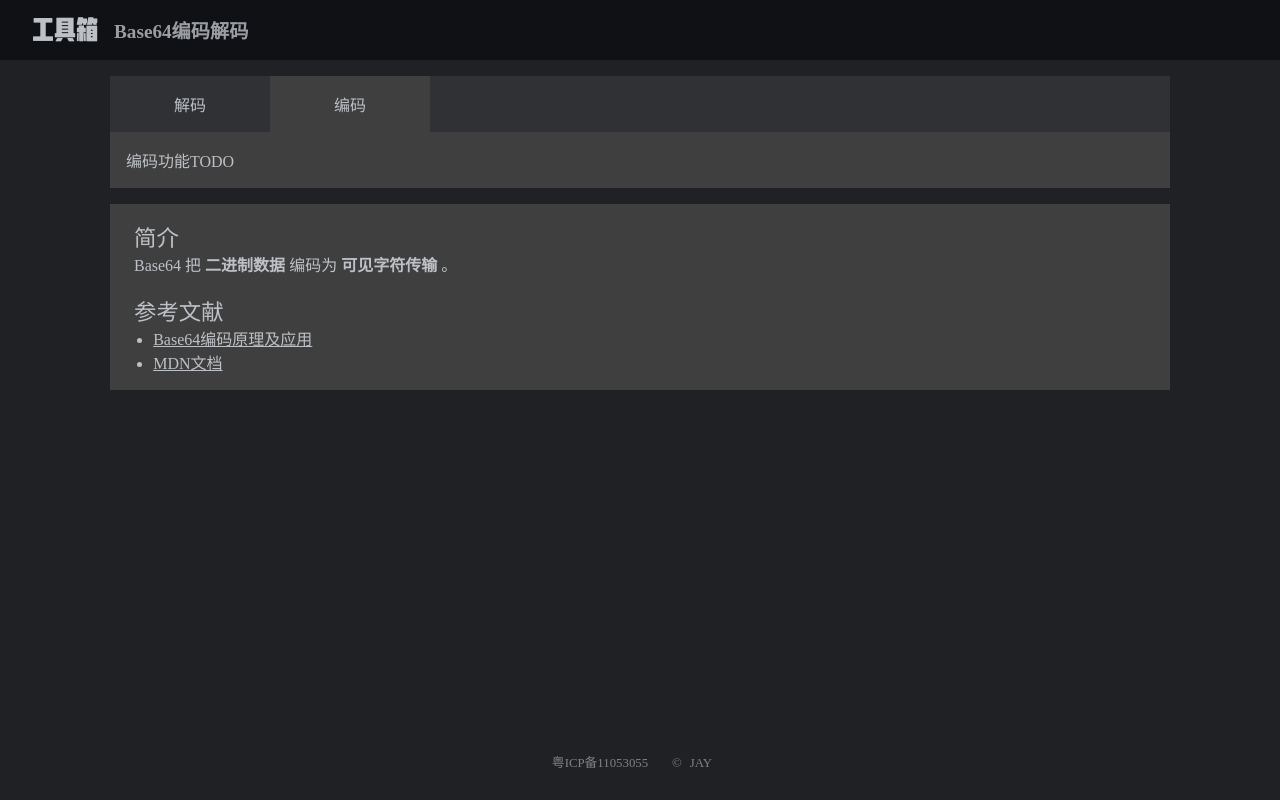
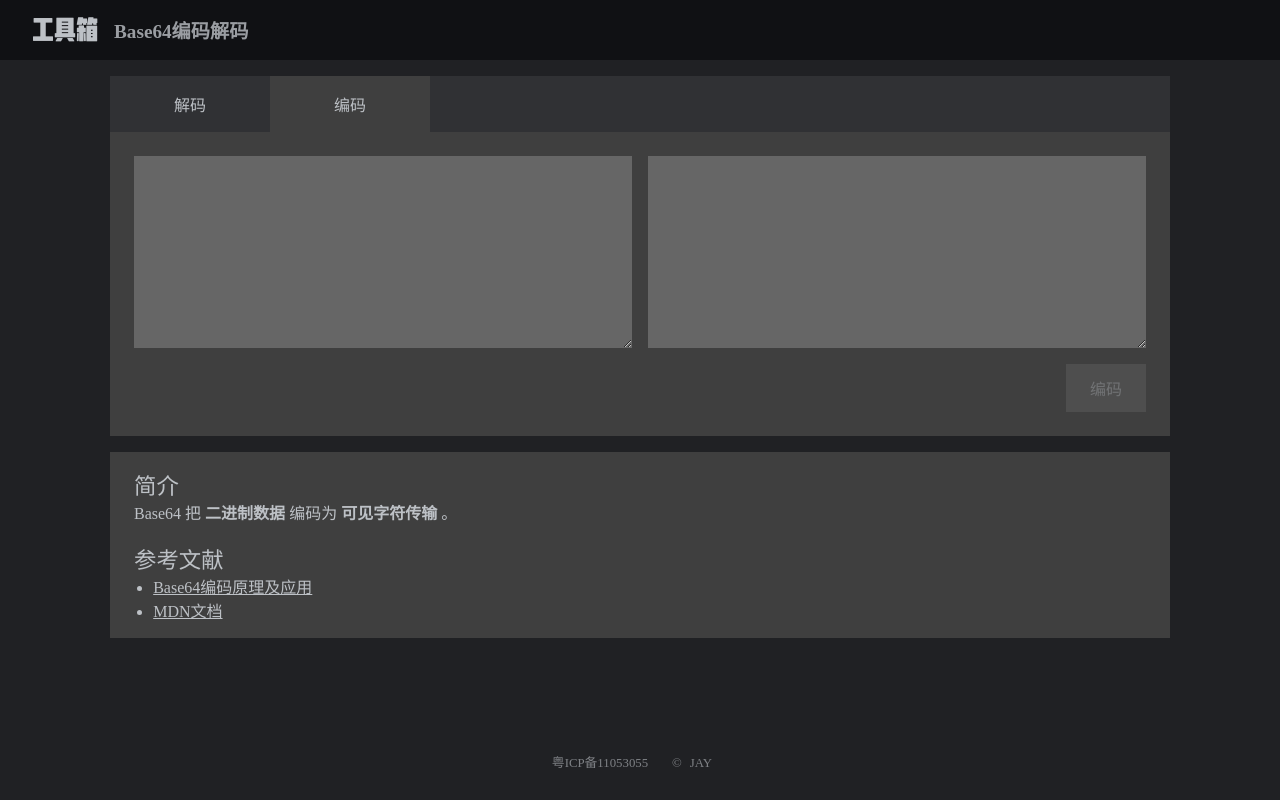
Before and after one commit to oonne/Toolbox, a Vue app: page /base64 in a window 1280 px wide. Both pictures are taken after a click on the item "编码". Built offline with nearby package versions, Linux system fonts and the light colour scheme.

Commit message:
feat: base64 编码解码功能

```diff
--- a/package.json
+++ b/package.json
@@ -9,12 +9,14 @@
   },
   "dependencies": {
     "@vitejs/plugin-vue": "^2.3.1",
+    "crypto-js": "^4.1.1",
     "eslint": "^8.14.0",
     "vite": "^2.9.5",
     "vue": "^3.2.25",
     "vue-router": "^4.0.14"
   },
   "devDependencies": {
+    "@types/crypto-js": "^4.1.1",
     "@typescript-eslint/eslint-plugin": "^5.20.0",
     "@typescript-eslint/parser": "^5.20.0",
     "eslint-config-airbnb-base": "^15.0.0",
--- a/src/pages/Base64/DecodeCard.vue
+++ b/src/pages/Base64/DecodeCard.vue
@@ -1,12 +1,13 @@
 <script setup lang="ts">
 import { ref } from 'vue';
+import { enc } from 'crypto-js';
 
 const input = ref('');
 const output = ref('');
 
 /* 解码 */
 const onDecode = () => {
-  output.value = input.value;
+  output.value = enc.Utf8.stringify(enc.Base64.parse(input.value));
 };
 
 </script>
--- a/src/pages/Base64/EncodeCard.vue
+++ b/src/pages/Base64/EncodeCard.vue
@@ -1,9 +1,44 @@
 <script setup lang="ts">
+import { ref } from 'vue';
+import { enc } from 'crypto-js';
+
+const input = ref('');
+const output = ref('');
+
+/* 解码 */
+const onDecode = () => {
+  output.value = enc.Base64.stringify(enc.Utf8.parse(input.value));
+};
+
 </script>
 
 <template>
-  编码功能TODO
+  <div class="input-warp">
+    <TextInput v-model:text="input" />
+    <TextInput
+      :text="output"
+      readonly
+    />
+  </div>
+  <div class="button-warp">
+    <ConfirmButton
+      text="编码"
+      :disable="input===''"
+      @click="onDecode"
+    />
+  </div>
 </template>
 
 <style scoped>
+.input-warp{
+  display: flex;
+  justify-content: space-between;
+  flex-flow: wrap;
+}
+
+.button-warp{
+  display: flex;
+  justify-content: flex-end;
+}
+
 </style>
```
Also changed, not shown: 1 other file (tests, documents, lock files or other folders).
